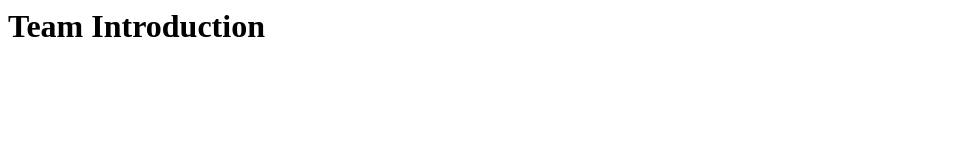
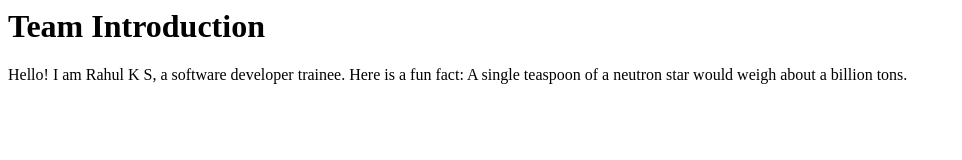
Before and after one commit to rahul-ks04/team-intro, a plain HTML site: page index.html in a window 1280 px wide. Shown: the whole page, without its empty margins (0-962 px from the left). Drawn offline with Linux system fonts and the light colour scheme.

Commit message:
Added my introduction

```diff
--- a/index.html
+++ b/index.html
@@ -1,5 +1,9 @@
 <html>
  <body>
  <h1>Team Introduction</h1>
+ <p>Hello!
+    I am Rahul K S, a software developer trainee.
+    Here is a fun fact: A single teaspoon of a neutron star would weigh about a billion tons.
+ </p>
  </body>
 </html>
```
